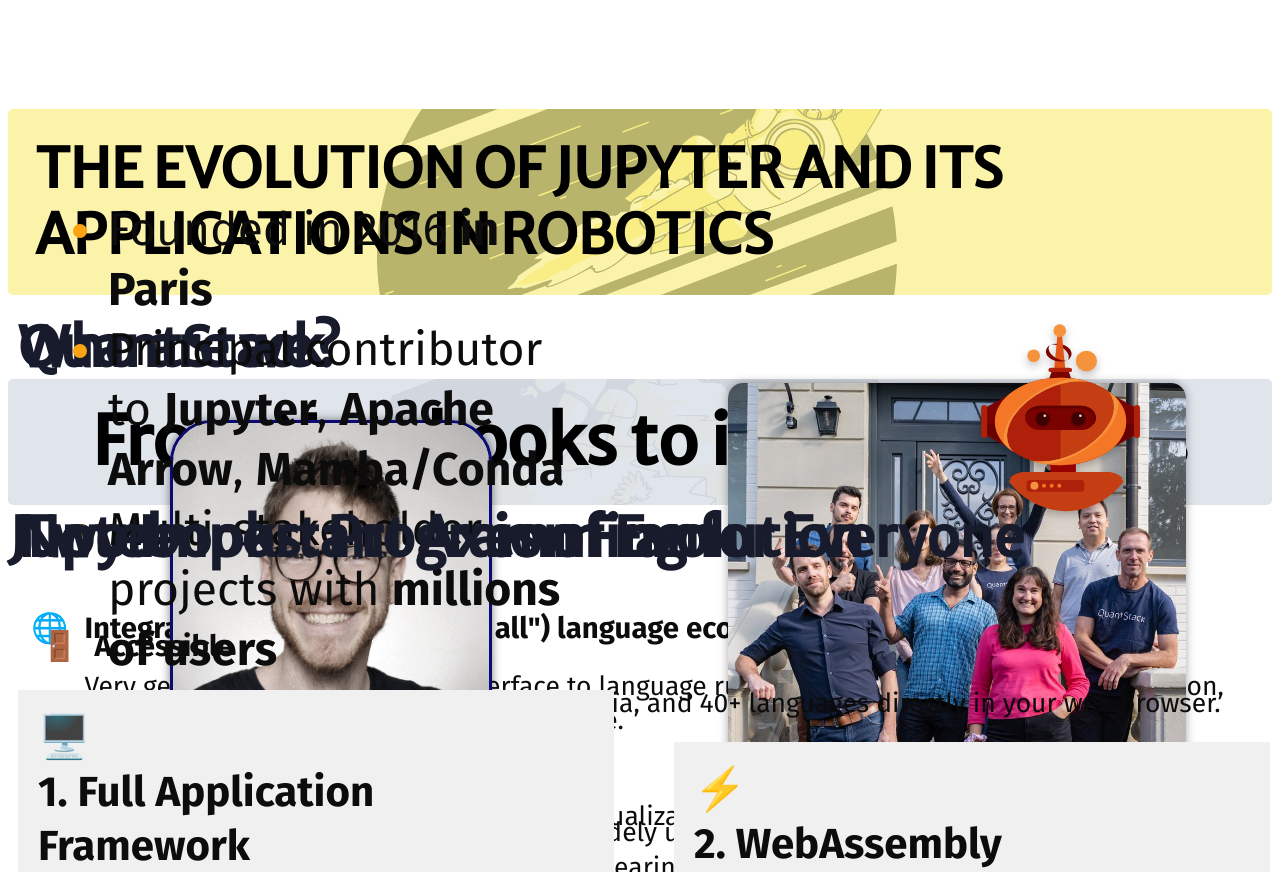
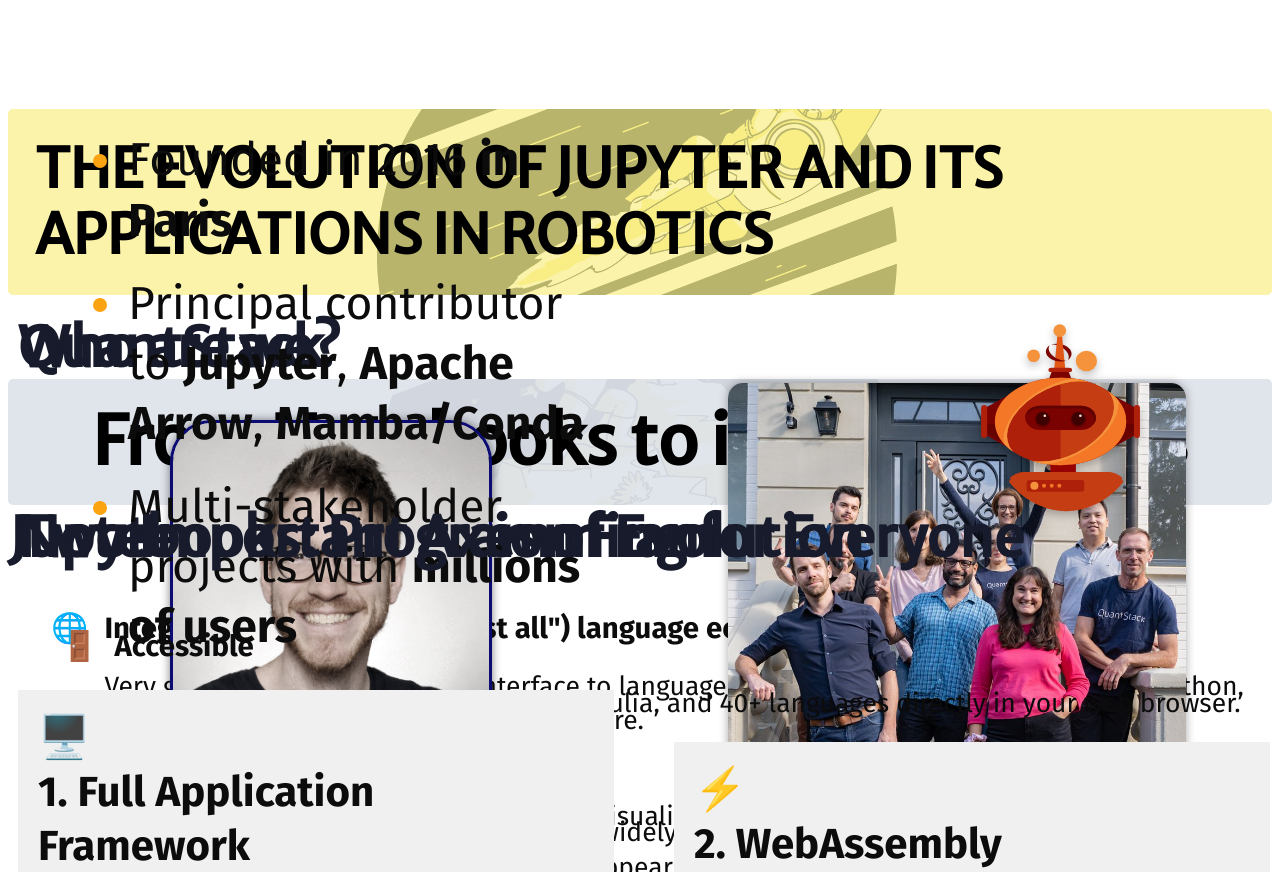
Before and after one commit to IsabelParedes/qs_presentation, a website built with Vite: page index.html in a window 1280 px wide. Shown: the top 872 px of the page. Built offline with nearby package versions, Linux system fonts and the light colour scheme; files whose address does not match are found by name; what reveal.js would draw is missing.

Commit message:
Spread out list items

```diff
--- a/src/style.css
+++ b/src/style.css
@@ -176,7 +176,7 @@
 .reveal ul {
   display: inline-block;
   text-align: left;
-  margin: 0;
+  margin: 0 0 0 var(--r-block-margin);
 }
 
 .reveal ol {
@@ -200,6 +200,12 @@
 .reveal ul ul li::marker,
 .reveal ul ul ul li::marker {
   color: var(--r-bullet-color);
+}
+
+.reveal ul li,
+.reveal ul ul li,
+.reveal ul ul ul li {
+  margin-bottom: 0.5em;
 }
 
 .reveal ul ul,
```
